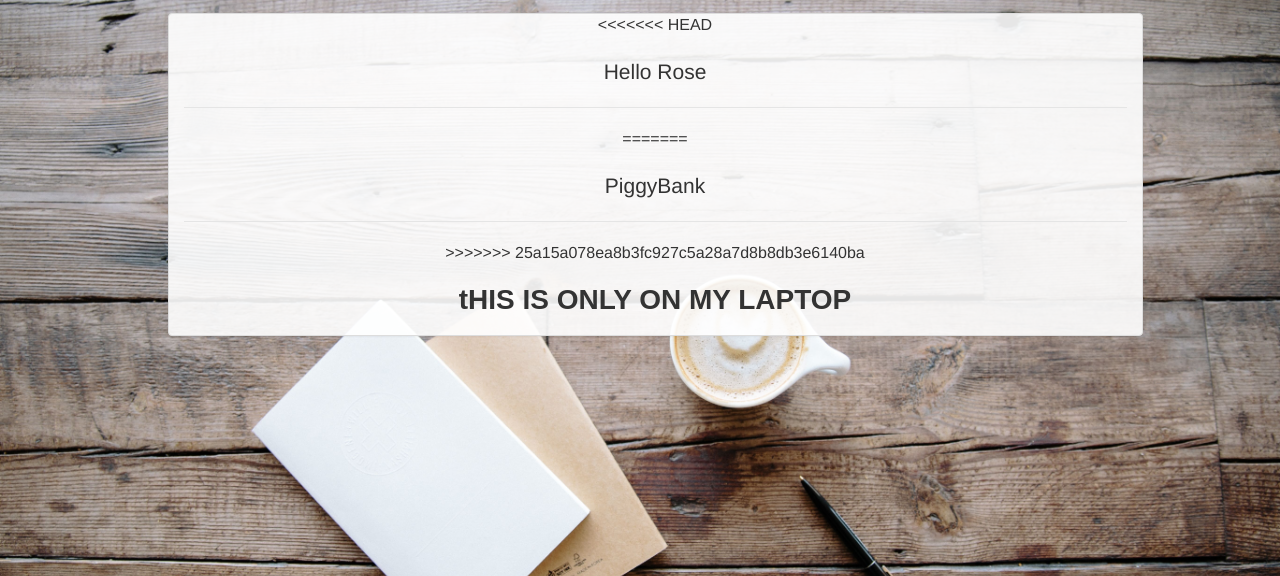
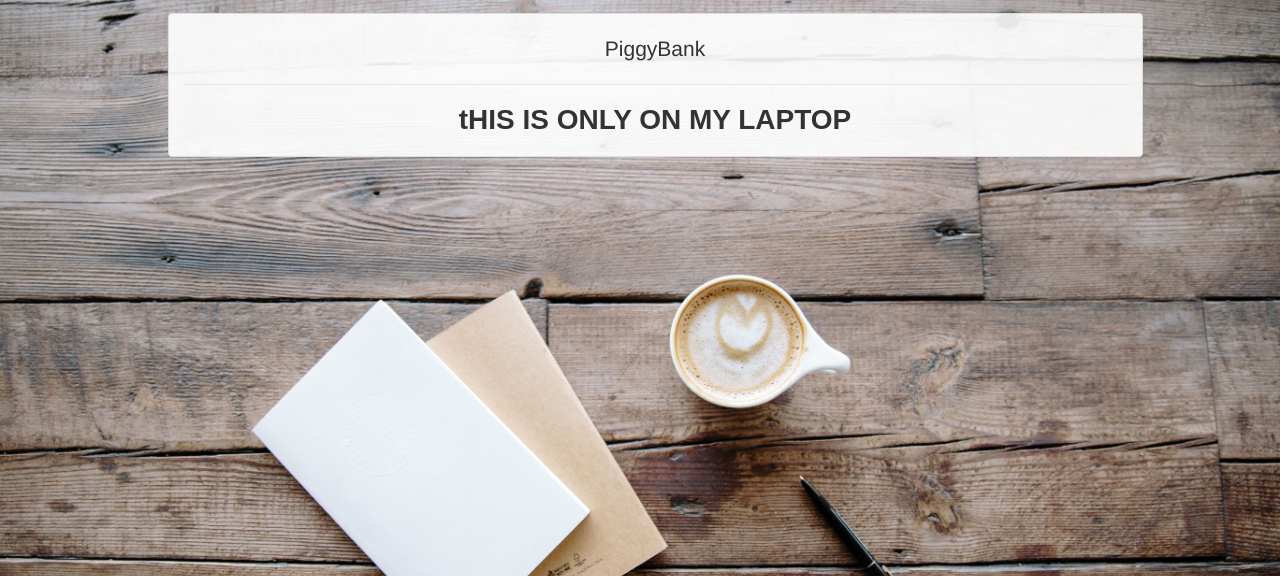
Before and after one commit to ras1002/COMP730, a Django app: template templates/home1.html in a window 1280 px wide. Shown: the part 57-633 px from the top of the page. Run offline with Django 3.2, Linux system fonts and the light colour scheme; the template is opened without the code that fills it, so the values that code supplies are empty; some libraries are stand-ins or nearby versions.

Commit message:
Update home1.html

```diff
--- a/templates/home1.html
+++ b/templates/home1.html
@@ -1,12 +1,7 @@
 {% extends 'base.html' %}
 
 {% block content %}
-
-<<<<<<< HEAD
-	<legend>Hello Rose</legend>
-=======
 	<legend>PiggyBank</legend>
->>>>>>> 25a15a078ea8b3fc927c5a28a7d8b8db3e6140ba
 
   <div>
       {% if request.user.is_authenticated %}
```
